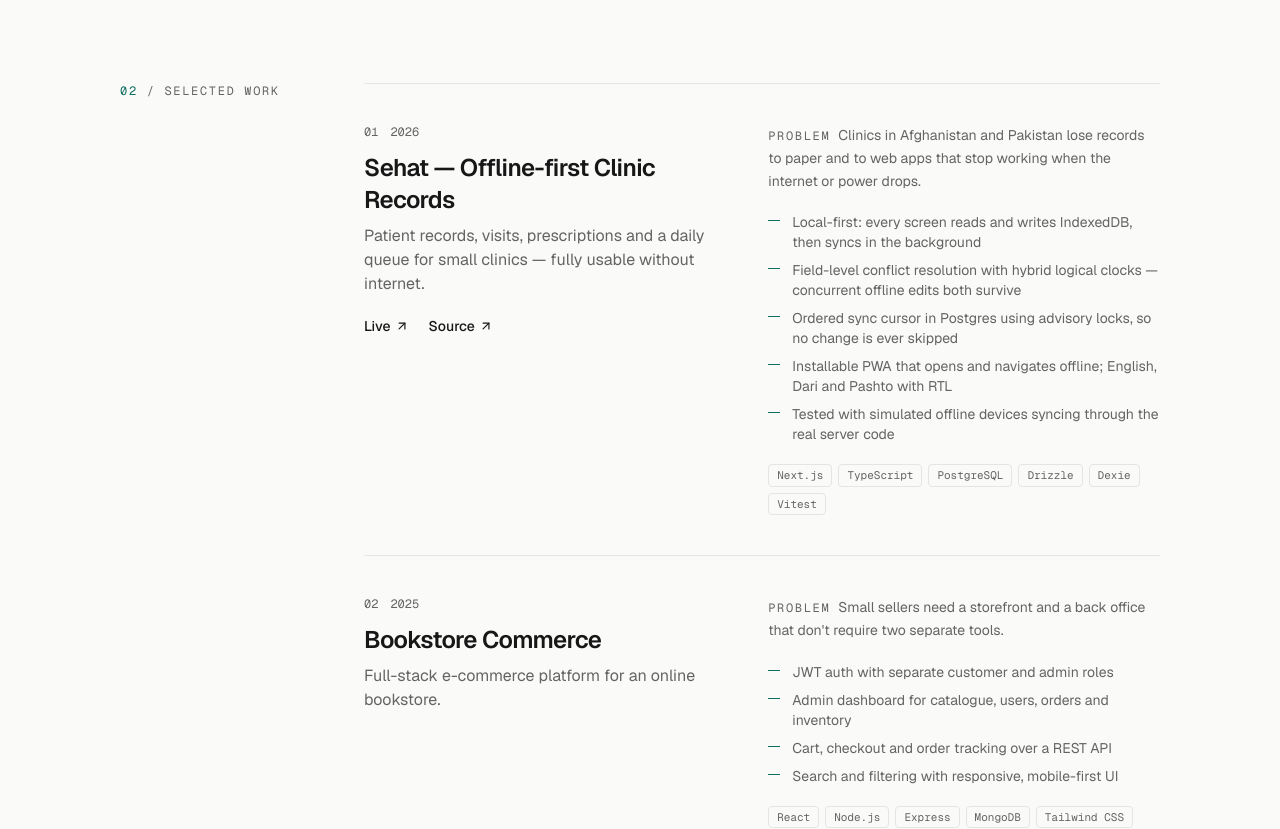
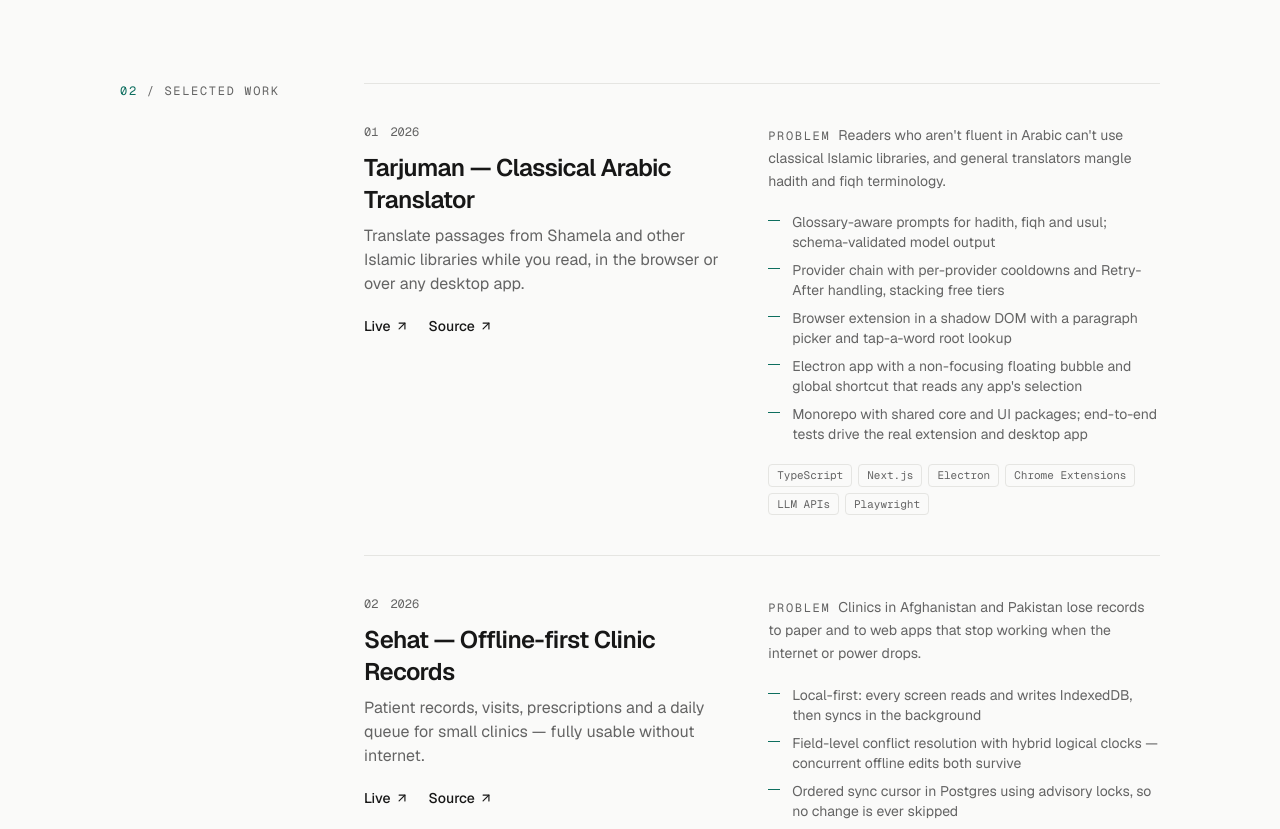
Before and after one commit to MohAsef-Qayumi/Myportfolio, a Next.js app: page / in a window 1280 px wide. Shown: the part 1400-2229 px from the top of the page. Built offline with nearby package versions, Linux system fonts and the light colour scheme.

Commit message:
content: add Tarjuman project

```diff
--- a/src/data/profile.ts
+++ b/src/data/profile.ts
@@ -108,6 +108,24 @@
 // Ordered by relevance. Add `repo` / `live` links as soon as they are public.
 export const projects: Project[] = [
   {
+    title: "Tarjuman — Classical Arabic Translator",
+    summary: "Translate passages from Shamela and other Islamic libraries while you read, in the browser or over any desktop app.",
+    problem:
+      "Readers who aren't fluent in Arabic can't use classical Islamic libraries, and general translators mangle hadith and fiqh terminology.",
+    highlights: [
+      "Glossary-aware prompts for hadith, fiqh and usul; schema-validated model output",
+      "Provider chain with per-provider cooldowns and Retry-After handling, stacking free tiers",
+      "Browser extension in a shadow DOM with a paragraph picker and tap-a-word root lookup",
+      "Electron app with a non-focusing floating bubble and global shortcut that reads any app's selection",
+      "Monorepo with shared core and UI packages; end-to-end tests drive the real extension and desktop app",
+    ],
+    stack: ["TypeScript", "Next.js", "Electron", "Chrome Extensions", "LLM APIs", "Playwright"],
+    status: "shipped",
+    year: "2026",
+    repo: "https://github.com/MohAsef-Qayumi/Tarjuman",
+    live: "https://tarjuman-xi.vercel.app",
+  },
+  {
     title: "Sehat — Offline-first Clinic Records",
     summary: "Patient records, visits, prescriptions and a daily queue for small clinics — fully usable without internet.",
     problem:
```
